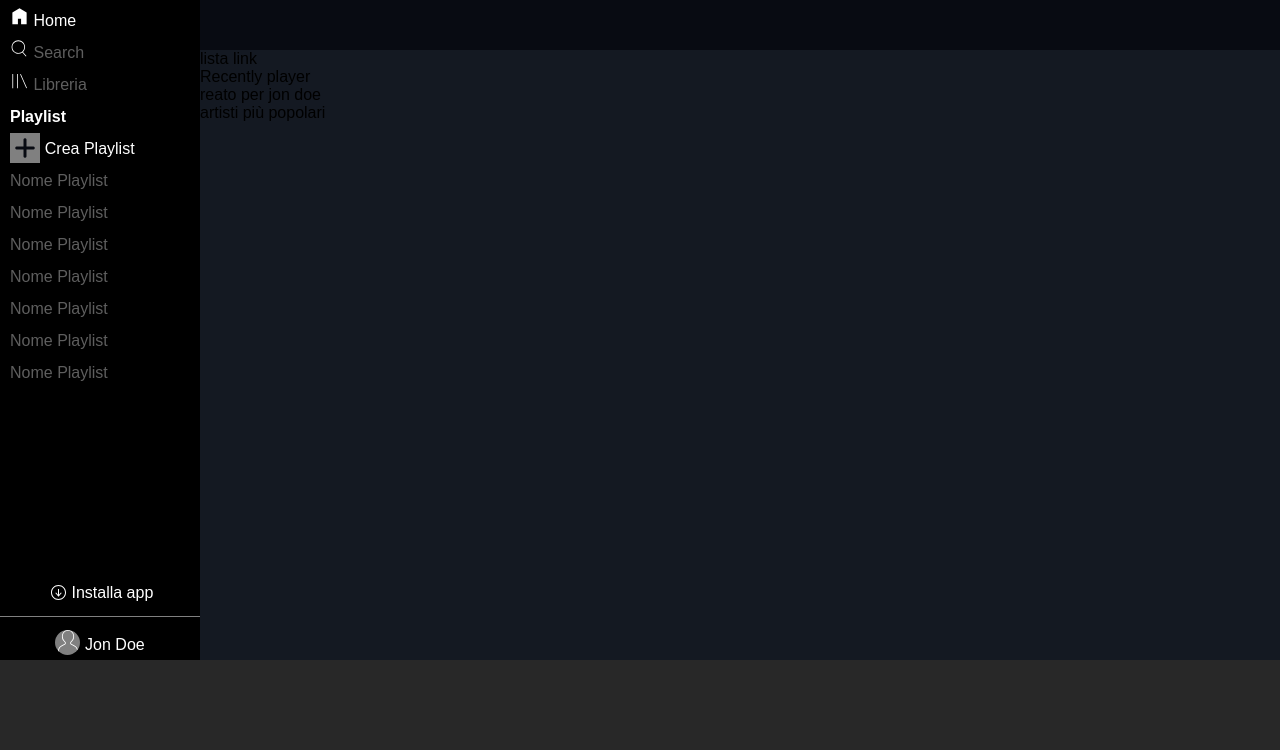
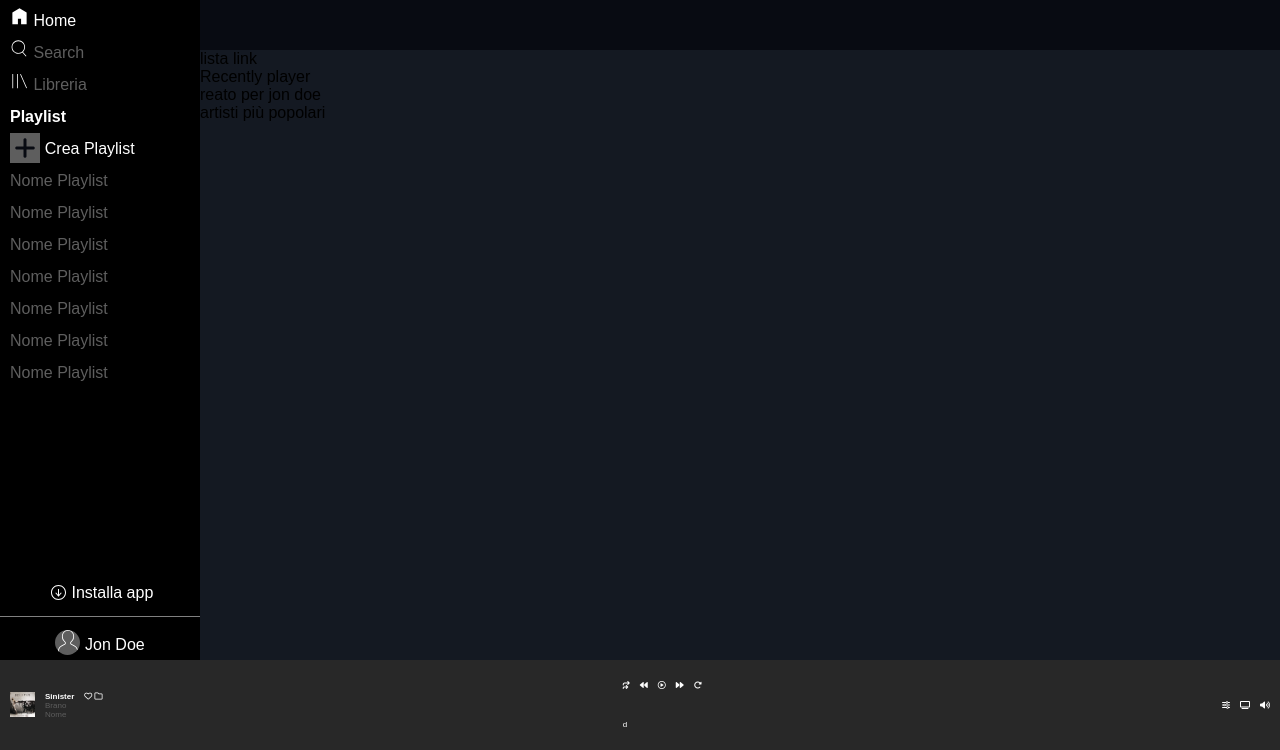
Before and after one commit to Federica-Gallucci/html-css-spotifyweb, a plain HTML site: page index.html in a window 1280 px wide. Shown: the part 50-800 px from the top of the page. Drawn offline with Linux system fonts and the light colour scheme.

Commit message:
add player structure

```diff
--- a/css/style.css
+++ b/css/style.css
@@ -158,7 +158,7 @@ ul {
 #siderbar .playlist .square {
   height: 30px;
   width: 30px;
-  background-color: gray;
+  background-color: #5e5e5e;
   color: #080b12;
   display: flex;
   justify-content: center;
@@ -187,7 +187,7 @@ ul {
 #siderbar .profile-pic-container {
   width: 25px;
   height: 25px;
-  background-color: gray;
+  background-color: #5e5e5e;
   border-radius: 50%;
   overflow: hidden;
   text-align: center;
@@ -216,11 +216,42 @@ ul {
   overflow: auto;
 }
 
-/* HEADER */
+/* # PLAYER */
 
-/* MAIN */
+#player {
+  display: flex;
+  justify-content: space-between;
+  align-items: center;
+  color: white;
+  font-size: 8px;
+  padding: 0 10px;
+}
 
-/* FOOTER */
+#player p {
+  color: #5e5e5e;
+}
+
+#player .player-left,
+#player .player-right {
+  display: flex;
+  gap: 10px;
+}
+
+#player .player-center {
+  display: flex;
+  flex-direction: column;
+
+  gap: 30px;
+}
+
+#player ul {
+  display: flex;
+  gap: 10px;
+}
+
+#player img {
+  width: 25px;
+}
 
 /************************************************
                RESPONSIVE
--- a/index.html
+++ b/index.html
@@ -130,7 +130,62 @@
 
       <!-- PLAYER -->
 
-      <div id="player"></div>
+      <div id="player">
+        <div class="player-left">
+          <div classe="image">
+            <img src="./img/sinister.jpeg" alt="" />
+          </div>
+          <div>
+            <h4>Sinister</h4>
+            <p>Brano</p>
+            <p>Nome</p>
+          </div>
+          <div class="icone">
+            <i class="fa-regular fa-heart" style="color: white"></i>
+            <i class="fa-regular fa-folder" style="color: white"></i>
+          </div>
+        </div>
+        <div class="player-center">
+          <div class="player-center-up">
+            <ul>
+              <li>
+                <i
+                  class="fa-solid fa-arrows-turn-right"
+                  style="color: white"
+                ></i>
+              </li>
+              <li>
+                <i class="fa-solid fa-backward" style="color: white"></i>
+              </li>
+              <li>
+                <i class="fa-regular fa-circle-play" style="color: white"></i>
+              </li>
+              <li><i class="fa-solid fa-forward" style="color: white"></i></li>
+              <li>
+                <i class="fa-solid fa-rotate-right" style="color: white"></i>
+              </li>
+            </ul>
+          </div>
+          <div class="player-center-down">d</div>
+        </div>
+        <div class="player-right">
+          <div class="menu">
+            <i
+              class="fa-solid fa-sliders fa-flip-horizontal"
+              style="color: white"
+            ></i>
+          </div>
+          <div class="tv">
+            <i class="fa-solid fa-tv" style="color: white"></i>
+          </div>
+          <div class="bar-volume">
+            <div>
+              <i class="fa-solid fa-volume-high" style="color: #ffffff"></i>
+            </div>
+            <div></div>
+          </div>
+        </div>
+      </div>
     </div>
   </body>
 </html>
```
